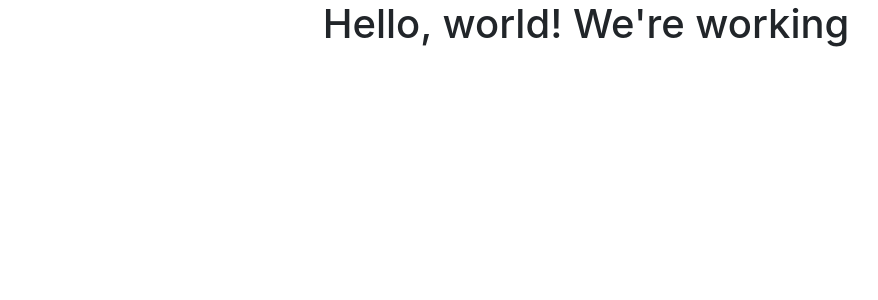
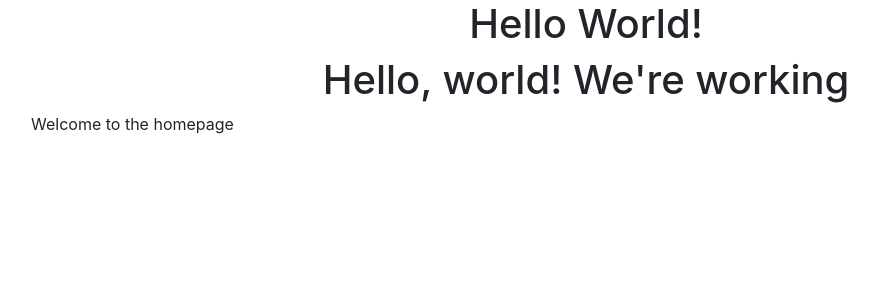
Before and after one commit to antonius24/eCommerce_New, a Django app: page / in a window 1280 px wide. Shown: the top 300 px of the page, without its empty margins (54-932 px from the left). Run offline with Django 3.2, Linux system fonts and the light colour scheme; some libraries are stand-ins or nearby versions.

Commit message:
Hello World --- Template Context

```diff
--- a/eCommerce/src/ecommerce/urls.py
+++ b/eCommerce/src/ecommerce/urls.py
@@ -16,9 +16,11 @@ Including another URLconf
 from django.conf.urls import url
 from django.contrib import admin
 
-from .views import home_page
+from .views import home_page, about_page, contact_page
 
 urlpatterns = [
     url(r'^$', home_page),
+    url(r'^about/$', about_page),
+    url(r'^contact/$', contact_page),
     url(r'^admin/', admin.site.urls),
 ]
--- a/eCommerce/src/ecommerce/views.py
+++ b/eCommerce/src/ecommerce/views.py
@@ -2,7 +2,25 @@ from django.http import HttpResponse
 from django.shortcuts import render
 
 def home_page(request):
-	return render(request, "home_page.html", {})
+	context = {
+		"title":"Hello World!",
+		"content":"Welcome to the homepage"
+	}
+	return render(request, "home_page.html", context)
+
+def about_page(request):
+	context = {
+		"title":"about",
+		"content":"Welcome to the aboutpage"
+	}
+	return render(request, "home_page.html", context)
+
+def contact_page(request):
+	context = {
+		"title":"about",
+		"content":"Welcome to the contactpage"
+	}
+	return render(request, "home_page.html", context)
 
 def home_page_old(request):
 	html_ = """
--- a/eCommerce/src/templates/home_page.html
+++ b/eCommerce/src/templates/home_page.html
@@ -12,7 +12,15 @@
 </head>
 <body>
 	<div class='text-center'>
+		<h1>{{ title }}</h1>
 		<h1>Hello, world! We're working</h1>
+	</div>
+	<div class='container'>
+	<div class='row'>
+		<div class='col'>
+			<p>{{ content }}</p>
+		</div>
+	</div>
 	</div>
 
 	<!-- Optional JavaScript -->
```
